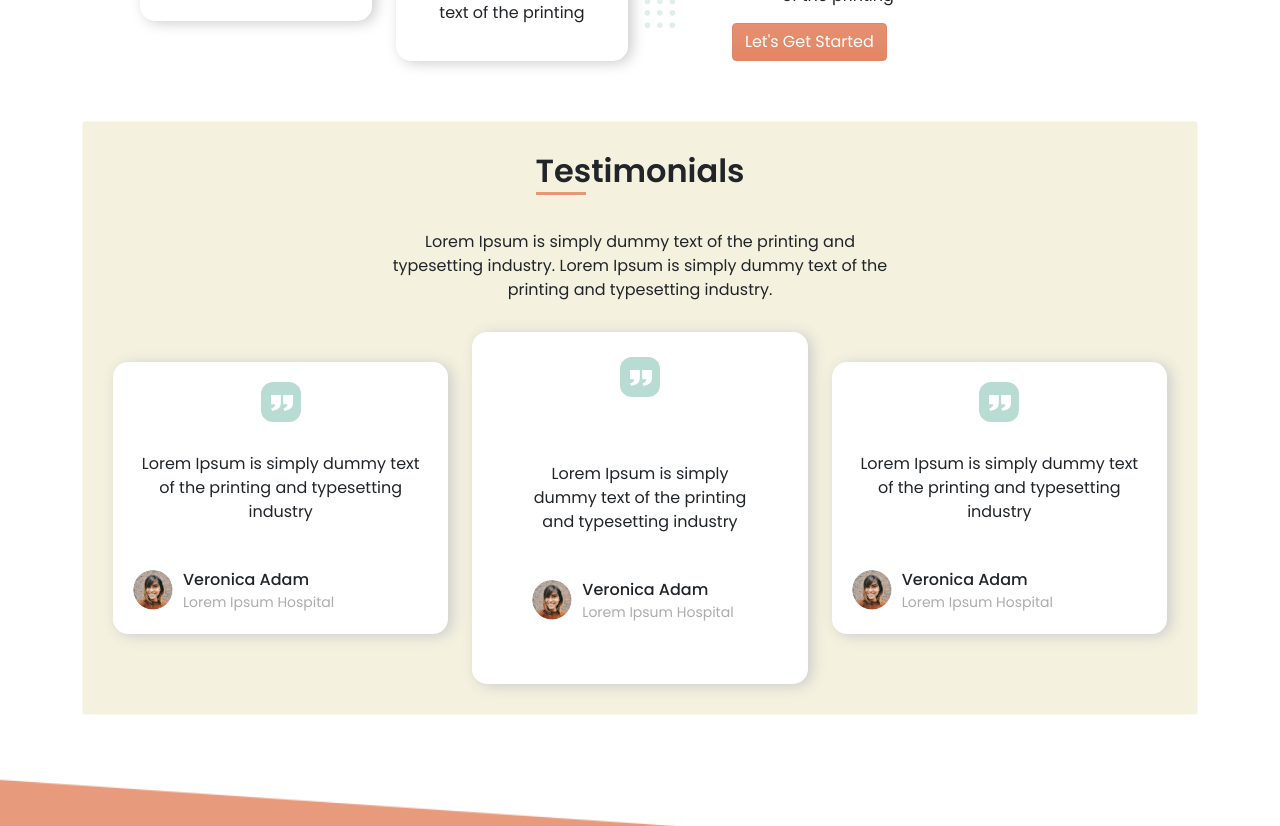
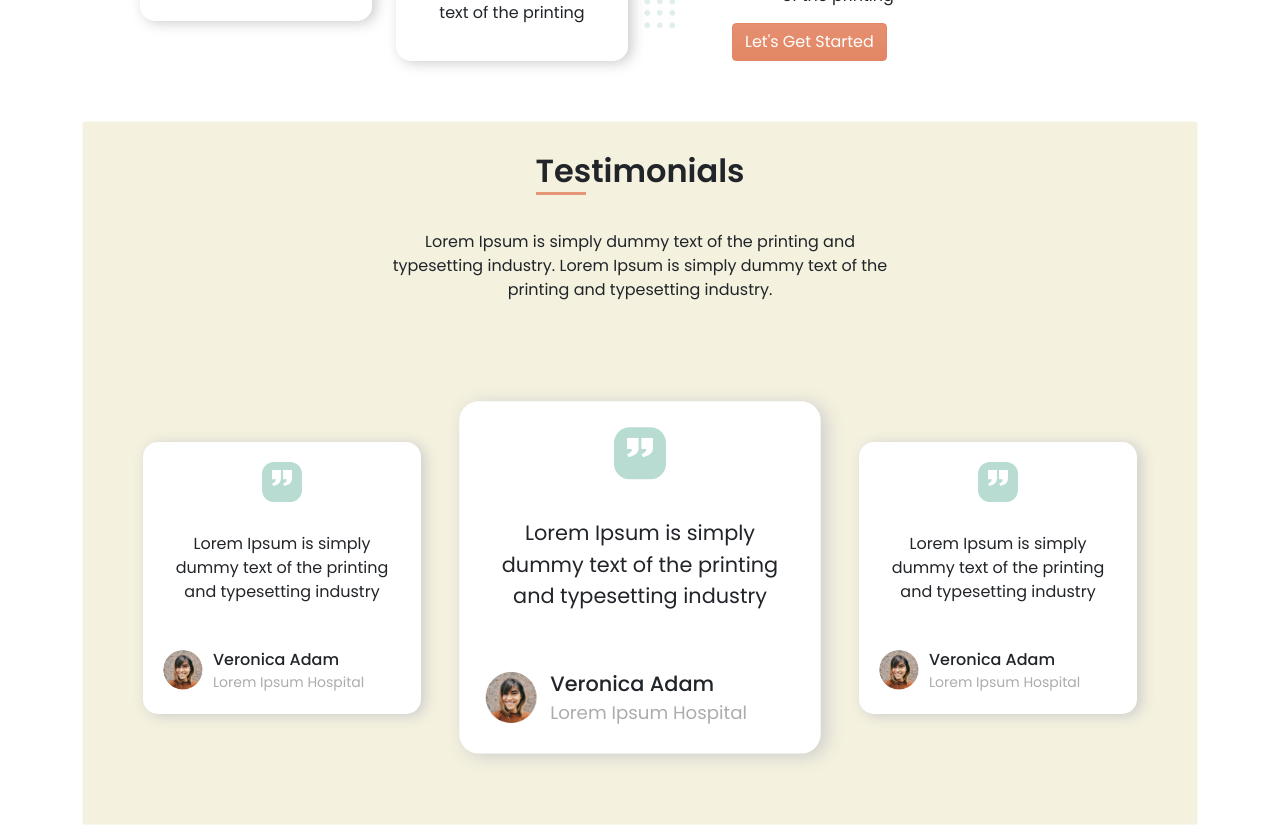
Before and after one commit to jitendralinuxbean/replinq, a React (Create React App) app: page / in a window 1280 px wide. Shown: the part 1400-2226 px from the top of the page. Built offline with nearby package versions, Linux system fonts and the light colour scheme.

Commit message:
testimonial slider added

```diff
--- a/package.json
+++ b/package.json
@@ -8,6 +8,7 @@
     "@testing-library/user-event": "^12.8.3",
     "react": "^17.0.2",
     "react-dom": "^17.0.2",
+    "react-owl-carousel": "^2.3.3",
     "react-scripts": "4.0.3",
     "web-vitals": "^1.1.2"
   },
--- a/public/index.html
+++ b/public/index.html
@@ -19,6 +19,7 @@
 <link href="https://cdn.jsdelivr.net/npm/bootstrap@5.1.3/dist/css/bootstrap.min.css" rel="stylesheet">
 <link href="https://cdnjs.cloudflare.com/ajax/libs/font-awesome/6.1.0/css/all.min.css" rel="stylesheet">
     <title>replinq</title>
+    <script src="https://code.jquery.com/jquery-3.2.1.slim.min.js"></script>
   </head>
   <body>
     <noscript>You need to enable JavaScript to run this app.</noscript>
@@ -26,4 +27,18 @@
   </body>
   <!-- Latest compiled JavaScript -->
 <script src="https://cdn.jsdelivr.net/npm/bootstrap@5.1.3/dist/js/bootstrap.bundle.min.js"></script>
+<script src="https://code.jquery.com/jquery-3.2.1.slim.min.js"
+    integrity="sha384-KJ3o2DKtIkvYIK3UENzmM7KCkRr/rE9/Qpg6aAZGJwFDMVNA/GpGFF93hXpG5KkN"
+    crossorigin="anonymous"></script>
+  <script src="https://cdnjs.cloudflare.com/ajax/libs/popper.js/1.12.9/umd/popper.min.js"
+    integrity="sha384-ApNbgh9B+Y1QKtv3Rn7W3mgPxhU9K/ScQsAP7hUibX39j7fakFPskvXusvfa0b4Q"
+    crossorigin="anonymous"></script>
+  <script src="https://maxcdn.bootstrapcdn.com/bootstrap/4.0.0/js/bootstrap.min.js"
+    integrity="sha384-JZR6Spejh4U02d8jOt6vLEHfe/JQGiRRSQQxSfFWpi1MquVdAyjUar5+76PVCmYl"
+    crossorigin="anonymous"></script>
+
+
+
+
+
 </html>
--- a/src/components/Home.js
+++ b/src/components/Home.js
@@ -1,4 +1,5 @@
 import React from 'react'
+import Testimonails from './fronend/Testimonials';
 
 const Home = () => {
     return (
@@ -60,66 +61,9 @@ const Home = () => {
         </div>
 
 
-    <div className='container'>
-        <div className='testimonialsec'>
-            <div className='row text-center'>
-                <div className='testheading'>
-                <h2>Testimonials</h2>
-                <p>Lorem Ipsum is simply dummy text of the printing and typesetting industry.
-                    Lorem Ipsum is simply dummy text of the printing and typesetting industry.
-                </p>
-                </div>
-            </div>
+        <Testimonails />
 
-            <div className='row'>
-                <div className='col-md-4'>
-                    <div className='testimonailbox'>
-                    <span className='quote'><img src="\images\quotes.svg" alt=""/></span>
-                            <p>Lorem Ipsum is simply dummy text of the printing and typesetting industry</p>
-                            <div className='profilesec'>
-                                <span className='profilepic'>
-                                <img src="\images\profilePic.png" alt=""/>
-                                </span>
-                                <div className='profName'>
-                                    <h5>Veronica Adam</h5>
-                                    <span>Lorem Ipsum Hospital</span>
-                                </div>
-                            </div>
-                        </div>
-                </div>
-                <div className='col-md-4'>
-                   <div className='testimonailbox active'>
-                        <span className='quote'><img src="\images\quotes.svg" alt=""/></span>
-                        <p>Lorem Ipsum is simply dummy text of the printing and typesetting industry</p>
-                        <div className='profilesec'>
-                            <span className='profilepic'>
-                            <img src="\images\profilePic.png" alt=""/>
-                            </span>
-                            <div className='profName'>
-                                <h5>Veronica Adam</h5>
-                                <span>Lorem Ipsum Hospital</span>
-                            </div>
-                        </div>
-                    </div>
-                </div>
-                <div className='col-md-4'>
-                    <div className='testimonailbox'>
-                    <span className='quote'><img src="\images\quotes.svg" alt=""/></span>
-                            <p>Lorem Ipsum is simply dummy text of the printing and typesetting industry</p>
-                            <div className='profilesec'>
-                                <span className='profilepic'>
-                                <img src="\images\profilePic.png" alt=""/>
-                                </span>
-                                <div className='profName'>
-                                    <h5>Veronica Adam</h5>
-                                    <span>Lorem Ipsum Hospital</span>
-                                </div>
-                            </div>
-                    </div>
-                </div>
-            </div>
-        </div>
-    </div>
+
     </section>
     </>
 
--- a/src/components/fronend/Frontend.css
+++ b/src/components/fronend/Frontend.css
@@ -383,3 +383,23 @@
     width: 33px !important;
     right: -49px;
   }
+
+
+
+
+
+/* testimonials slider css */
+
+.owl-carousel .owl-item .items {
+    padding: 80px 0;
+}
+.owl-item.active.center {
+    transform: scale(1.3);
+    position: relative;
+    z-index: 2;
+    padding: 0 0px;
+    transition: all 0.6s;
+}
+.owl-carousel .owl-item .items {
+    padding: 80px 30px;
+}
--- /dev/null
+++ b/src/components/fronend/Testimonials.js
@@ -0,0 +1,103 @@
+import React from "react";
+
+import OwlCarousel from 'react-owl-carousel';
+import 'owl.carousel/dist/assets/owl.carousel.css';
+import 'owl.carousel/dist/assets/owl.theme.default.css';
+
+
+const Testimonails = () => {
+    return (
+
+
+
+<>
+
+
+
+    <div className='container'>
+        <div className='testimonialsec'>
+            <div className='row text-center'>
+                <div className='testheading'>
+                <h2>Testimonials</h2>
+                <p>Lorem Ipsum is simply dummy text of the printing and typesetting industry.
+                    Lorem Ipsum is simply dummy text of the printing and typesetting industry.
+                </p>
+                </div>
+            </div>
+
+            <div className='row'>
+
+            <OwlCarousel
+                className="owl-theme"
+                items="3"
+                autoplay
+                smartSpeed={500}
+                nav
+                dots
+                loop
+                center
+                margin={20}
+
+            >
+            <div className='items'>
+                    <div className='testimonailbox'>
+                    <span className='quote'><img src="\images\quotes.svg" alt=""/></span>
+                            <p>Lorem Ipsum is simply dummy text of the printing and typesetting industry</p>
+                            <div className='profilesec'>
+                                <span className='profilepic'>
+                                <img src="\images\profilePic.png" alt=""/>
+                                </span>
+                                <div className='profName'>
+                                    <h5>Veronica Adam</h5>
+                                    <span>Lorem Ipsum Hospital</span>
+                                </div>
+                            </div>
+                        </div>
+                </div>
+                <div className='items'>
+                   <div className='testimonailbox'>
+                        <span className='quote'><img src="\images\quotes.svg" alt=""/></span>
+                        <p>Lorem Ipsum is simply dummy text of the printing and typesetting industry</p>
+                        <div className='profilesec'>
+                            <span className='profilepic'>
+                            <img src="\images\profilePic.png" alt=""/>
+                            </span>
+                            <div className='profName'>
+                                <h5>Veronica Adam</h5>
+                                <span>Lorem Ipsum Hospital</span>
+                            </div>
+                        </div>
+                    </div>
+                </div>
+                <div className='items'>
+                    <div className='testimonailbox'>
+                    <span className='quote'><img src="\images\quotes.svg" alt=""/></span>
+                            <p>Lorem Ipsum is simply dummy text of the printing and typesetting industry</p>
+                            <div className='profilesec'>
+                                <span className='profilepic'>
+                                <img src="\images\profilePic.png" alt=""/>
+                                </span>
+                                <div className='profName'>
+                                    <h5>Veronica Adam</h5>
+                                    <span>Lorem Ipsum Hospital</span>
+                                </div>
+                            </div>
+                    </div>
+                </div>
+    </OwlCarousel>
+
+
+
+
+
+            </div>
+        </div>
+    </div>
+</>
+
+
+)
+};
+
+
+export default Testimonails;
```
Also changed, not shown: 1 other file (tests, documents, lock files or other folders).
